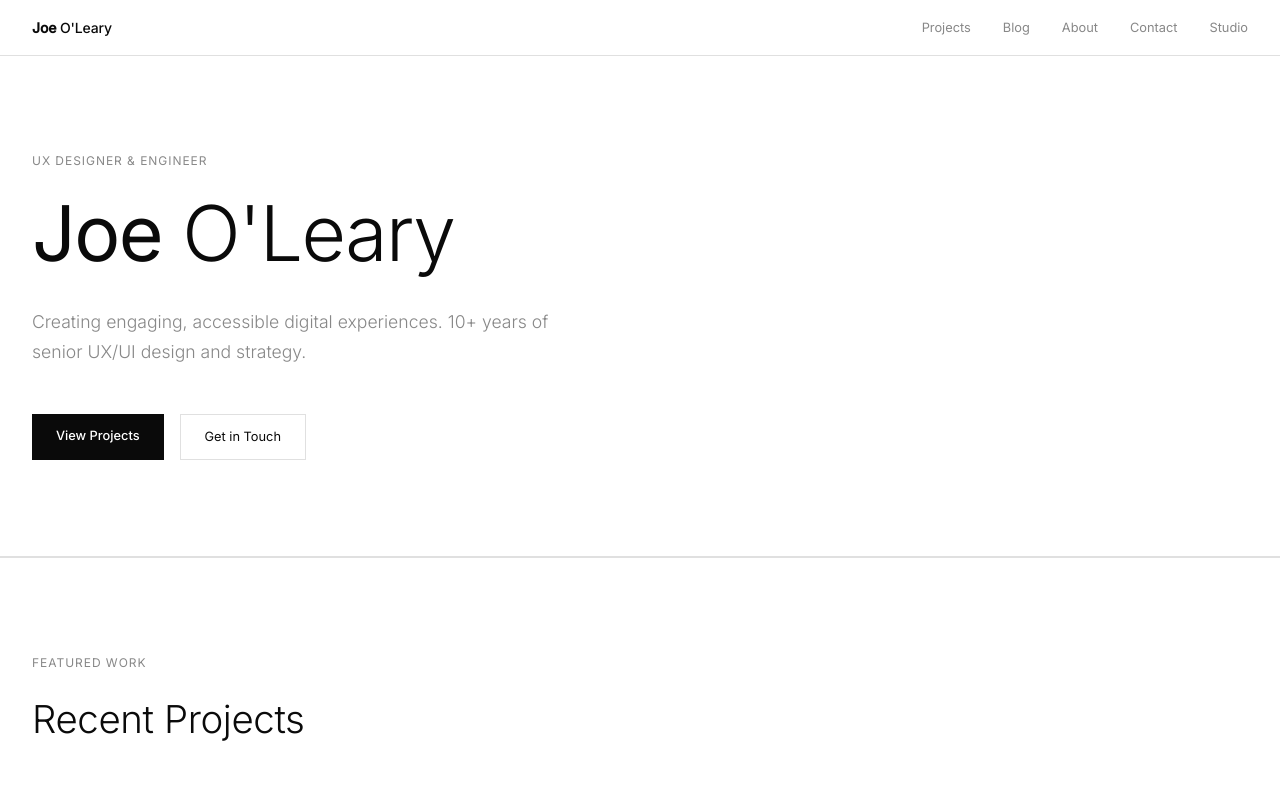
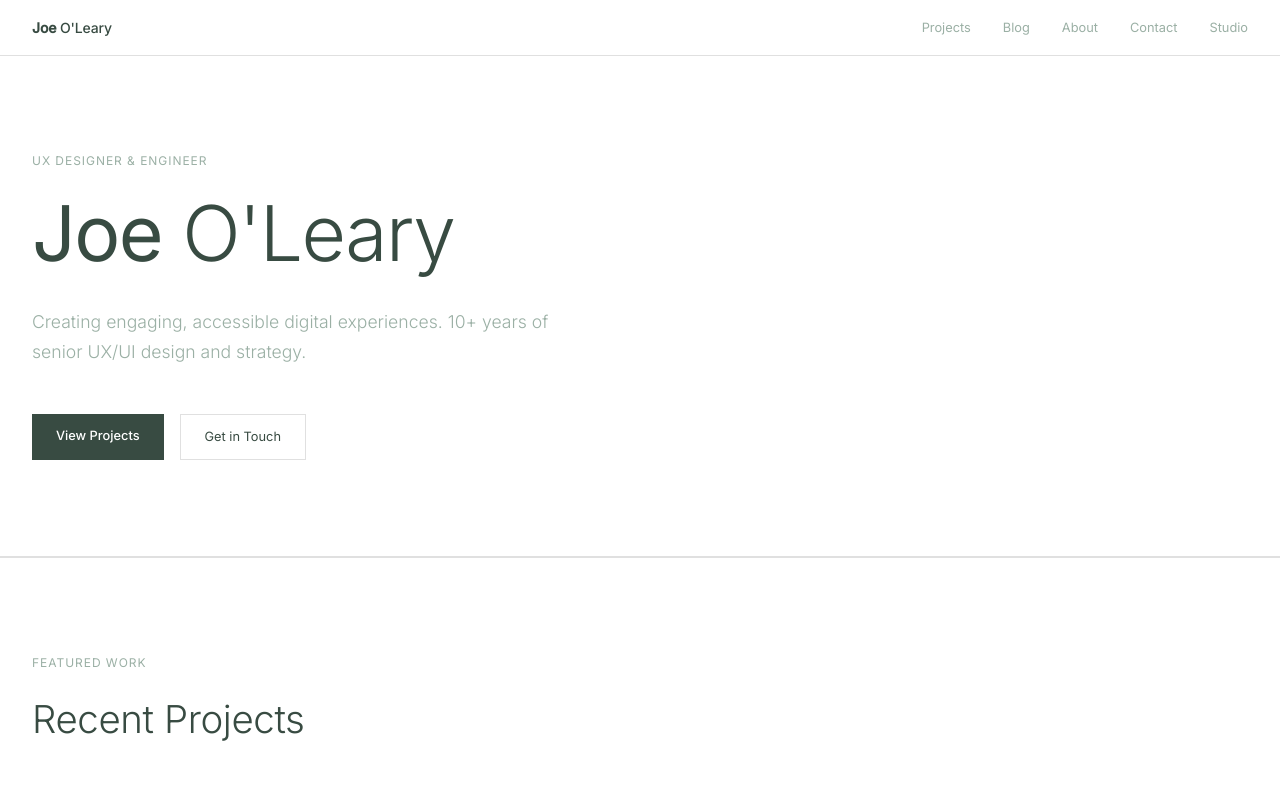
Before and after one commit to professorfalken1942-hash/joeoleary, a Next.js app: page / in a window 1280 px wide. Shown: the top 792 px of the page. Built offline with nearby package versions, Linux system fonts and the light colour scheme.

Commit message:
Update color palette: teal, blues, slate theme

```diff
--- a/src/app/globals.css
+++ b/src/app/globals.css
@@ -4,11 +4,13 @@
 
 :root {
   --font-sans: 'Inter', 'Helvetica Neue', Helvetica, Arial, sans-serif;
-  --black: #0a0a0a;
+  --black: #384b42;
   --white: #ffffff;
   --off-white: #f5f5f5;
-  --mid: #888888;
-  --accent: #22c55e; /* Green */
+  --mid: #9bb0a5;
+  --accent: #5ec298; /* Primary Teal */
+  --accent-secondary: #4cbaf7; /* Bright Blue */
+  --accent-tertiary: #0085be; /* Deep Blue */
   --border: #e0e0e0;
 }
 
```
